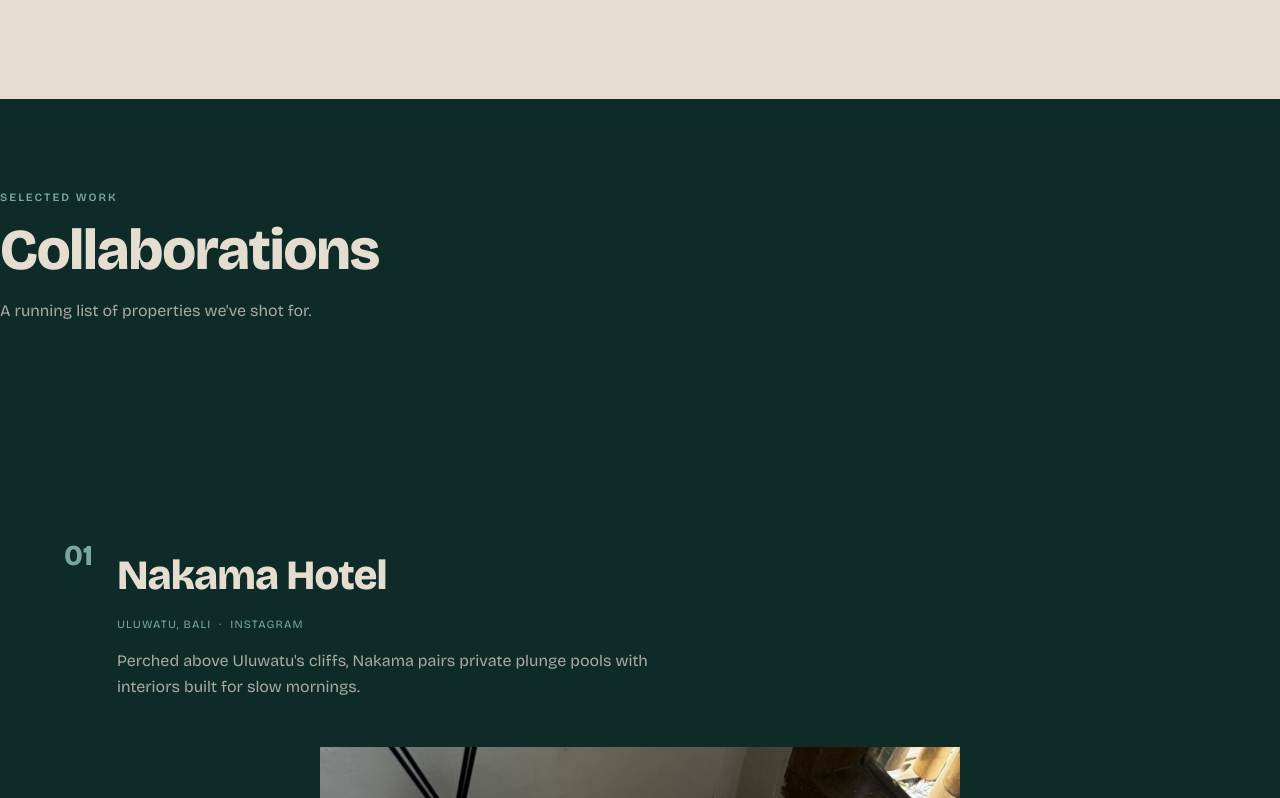
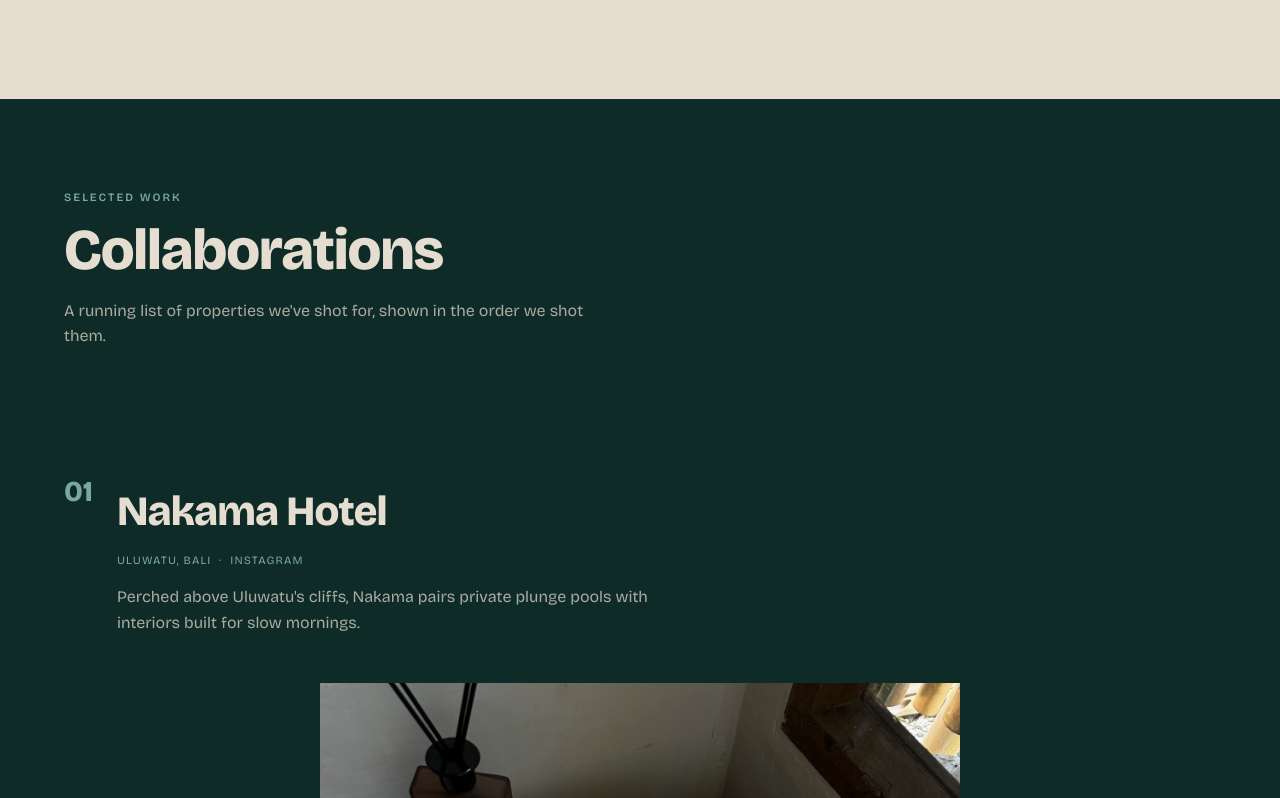
Before and after one commit to Daphne-Sacha/Daphne-Sacha-travel, a plain HTML site: page index.html in a window 1280 px wide. Shown: the part 1698-2496 px from the top of the page. Drawn offline with nearby package versions, Linux system fonts and the light colour scheme.

Commit message:
Add files via upload

```diff
--- a/index.html
+++ b/index.html
@@ -181,12 +181,12 @@
 }
 </style>
 
-<section class="dark" id="work">
-  <div class="wrap padsm">
+<section class="dark padsm" id="work">
+  <div class="wrap">
     <div class="head io">
       <div class="tag">Selected Work</div>
       <h2>Collaborations</h2>
-      <p>A running list of properties we've shot for.</p>
+      <p>A running list of properties we've shot for, shown in the order we shot them.</p>
     </div>
   </div>
 
@@ -289,7 +289,7 @@
     <div class="io">
       <div class="tag">In Motion</div>
       <h2 class="reel-h">Built for the scroll.</h2>
-      <p class="reel-p">A short-form edit made for Instagram and TikTok.</p>
+      <p class="reel-p">A short-form edit made for Instagram and TikTok — proof that thirty seconds of the right footage can do the work of thirty photographs.</p>
       <div class="reel-line">Short-form video &nbsp;·&nbsp; Reels &amp; TikTok edits &nbsp;·&nbsp; Social-first pacing</div>
     </div>
     <div class="io io2 reel-holder">
```
